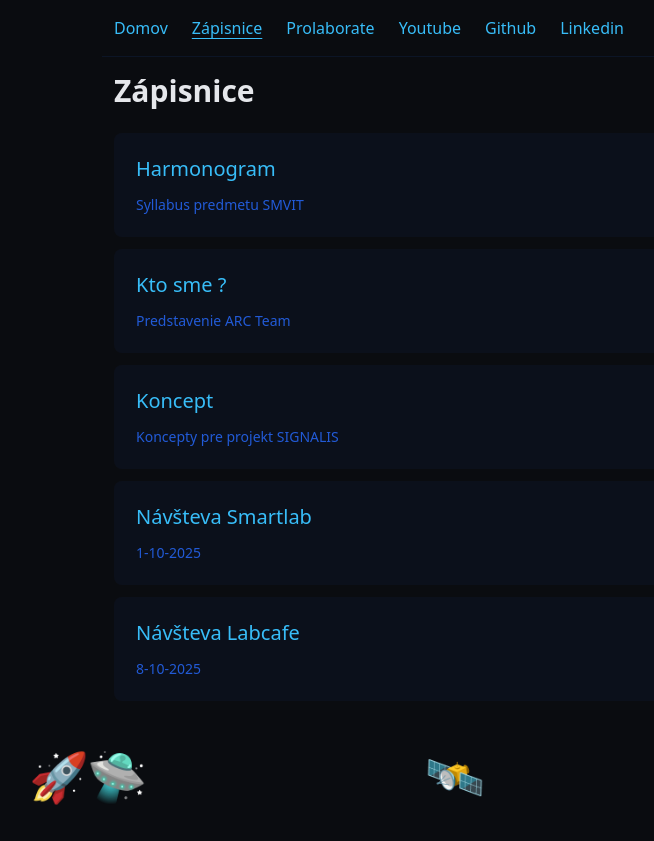
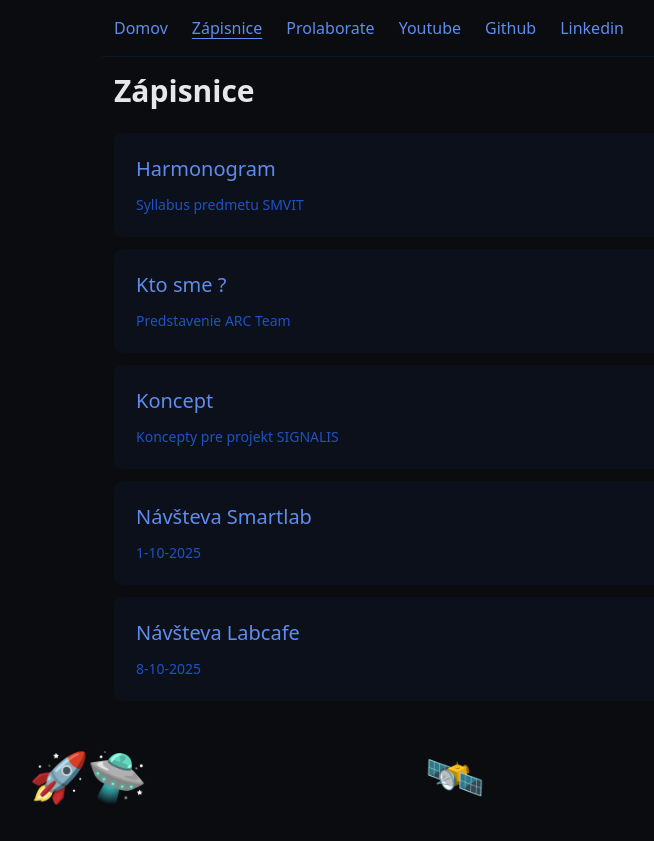
Before and after one commit to arct-signalis/arct-signalis.github.io, a SvelteKit app: page /posts in a window 1280 px wide. Shown: the whole page, without its empty margins (202-856 px from the left). Built offline with nearby package versions, Linux system fonts and the light colour scheme.

Commit message:
feat: colors update

```diff
--- a/src/routes/posts/+page.svelte
+++ b/src/routes/posts/+page.svelte
@@ -19,7 +19,7 @@
     >
       <h1 class="text-xl text-accent">{post.meta.title}</h1>
       {#if post.meta.description}
-        <h1 class="font-medium text-sm text-primary/90 whitespace-pre">
+        <h1 class="font-medium text-sm text-primary/80 whitespace-pre">
           {post.meta.description}
         </h1>
       {/if}
--- a/tailwind.config.js
+++ b/tailwind.config.js
@@ -1,18 +1,18 @@
 /** @type {import('tailwindcss').Config} */
 export default {
-  content: ['./src/**/*.{html,js,svelte,ts,md}'],
+  content: ["./src/**/*.{html,js,svelte,ts,md}"],
   theme: {
     extend: {
       colors: {
-        text: '#e5e7eb', // Soft white for text (like SpaceX's clean UI)
-        background: '#0a0c10', // Deep black for a futuristic space feel
-        primary: '#2563eb', // Bold blue for key elements (SpaceX logo blue)
-        secondary: '#94a3b8', // Metallic silver-gray for subtle elements
-        accent: '#38bdf8', // Light blue for highlights (like stars or futuristic accents)
-        highlight: '#f43f5e', // Bold red for interactive elements (like rockets)
-        danger: '#ef4444', // Red for warnings or errors
+        text: "#e5e7eb", // Soft white for text (like SpaceX's clean UI)
+        background: "#0a0c10", // Deep black for a futuristic space feel
+        primary: "#2563eb", // Bold blue for key elements (SpaceX logo blue)
+        secondary: "#94a3b8", // Metallic silver-gray for subtle elements
+        accent: "#608ceb", // Light blue for highlights (like stars or futuristic accents)
+        highlight: "#f43f5e", // Bold red for interactive elements (like rockets)
+        danger: "#ef4444", // Red for warnings or errors
       },
-    }
+    },
   },
-  plugins: []
+  plugins: [],
 };
```
